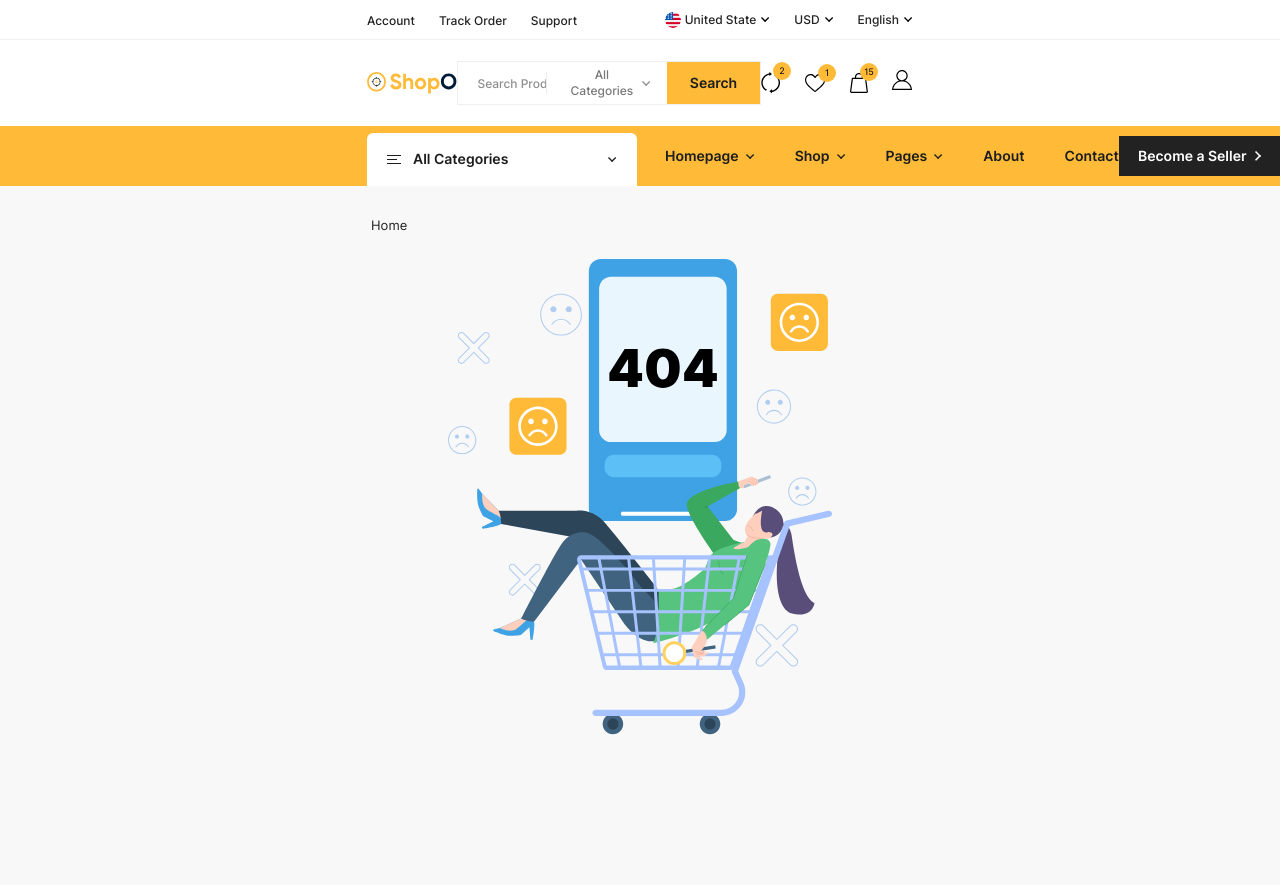
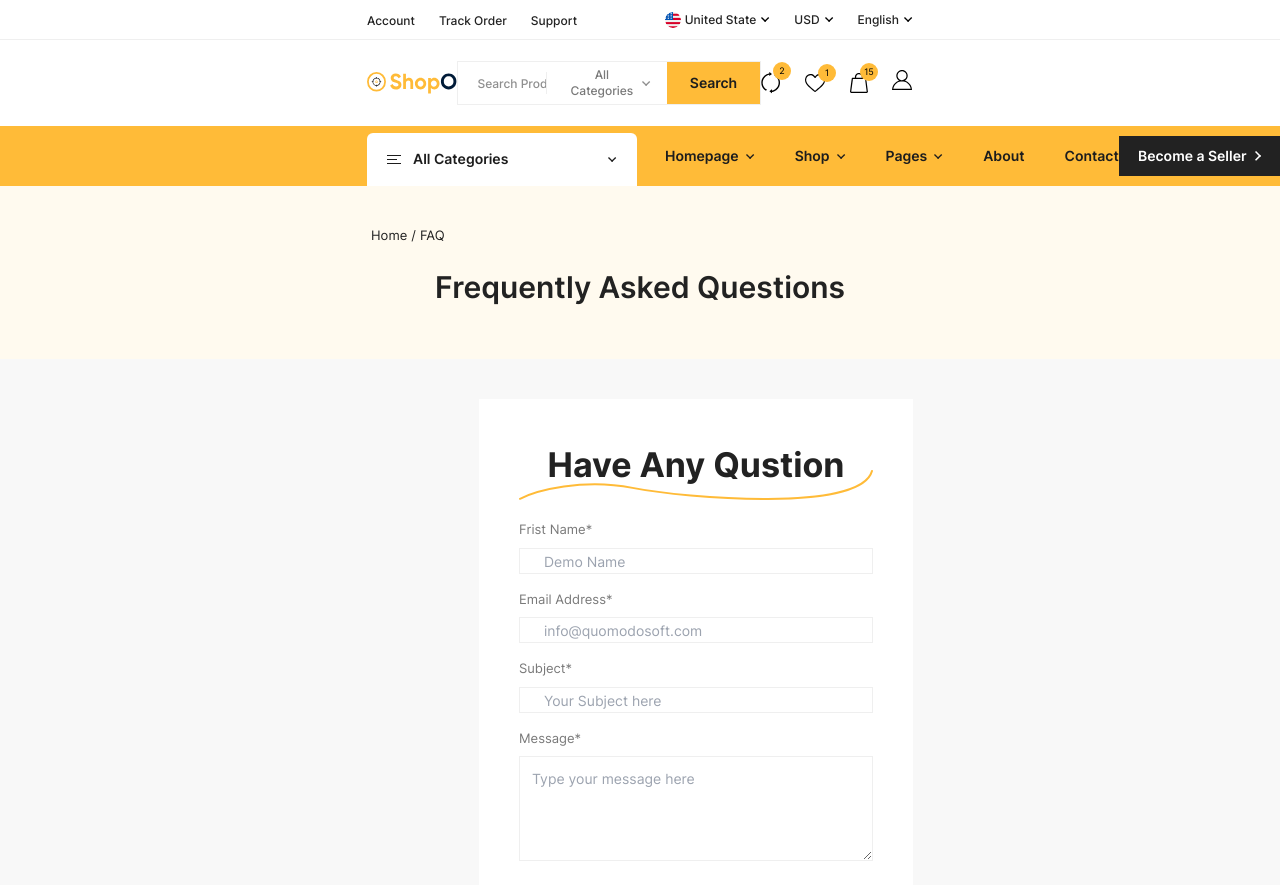
Before and after one commit to ifedayoagboola/bitsgiga-client, a React (Create React App) app: page /faq in a window 1280 px wide. Shown: the top 885 px of the page. Built offline with nearby package versions, Linux system fonts and the light colour scheme.

Commit message:
faq router added

```diff
--- a/src/Routers.js
+++ b/src/Routers.js
@@ -6,6 +6,7 @@ import Blog from "./components/Blogs/Blog.jsx";
 import CardPage from "./components/CartPage";
 import CheakoutPage from "./components/CheakoutPage";
 import Contact from "./components/Contact";
+import Faq from "./components/Faq";
 import FlashSale from "./components/FlashSale";
 import FourZeroFour from "./components/FourZeroFour";
 import Home from "./components/Home";
@@ -36,6 +37,7 @@ export default function Routers() {
       <Route exact path="/blogs/blog" element={<Blog />} />
       <Route exact path="/tracking-order" element={<TrackingOrder />} />
       <Route exact path="/contact" element={<Contact />} />
+      <Route exact path="/faq" element={<Faq />} />
       <Route exact path="/privacy-policy" element={<PrivacyPolicy />} />
       <Route exact path="*" element={<FourZeroFour />} />
     </Routes>
--- /dev/null
+++ b/src/components/Faq/index.jsx
@@ -0,0 +1,93 @@
+import InputCom from "../Helpers/InputCom";
+import PageTitle from "../Helpers/PageTitle";
+import Layout from "../Partials/Layout";
+
+export default function Faq() {
+  return (
+    <Layout childrenClasses="pt-0 pb-0">
+      <div className="faq-page-wrapper w-full mb-10">
+        <div className="page-title w-full">
+          <PageTitle
+            title="Frequently Asked Questions"
+            breadcrumb={[
+              { name: "home", path: "/" },
+              { name: "FAQ", path: "/faq" },
+            ]}
+          />
+        </div>
+      </div>
+      <div className="contact-wrapper w-full mb-10">
+        <div className="container-x mx-auto">
+          <div className="main-wrapper w-full flex space-x-[30px]">
+            <div className="w-1/2"></div>
+            <div className="flex-1 bg-white p-10">
+              <div className="title flex flex-col items-center">
+                <h1 className="text-[34px] font-bold text-qblack">
+                  Have Any Qustion
+                </h1>
+                <span className="-mt-5 block">
+                  <svg
+                    width="354"
+                    height="30"
+                    viewBox="0 0 354 30"
+                    fill="none"
+                    xmlns="http://www.w3.org/2000/svg"
+                  >
+                    <path
+                      d="M1 28.8027C17.6508 20.3626 63.9476 8.17089 113.509 17.8802C166.729 28.3062 341.329 42.704 353 1"
+                      stroke="#FFBB38"
+                      strokeWidth="2"
+                      strokeLinecap="round"
+                    />
+                  </svg>
+                </span>
+              </div>
+              <div className="inputs mt-5">
+                <div className="mb-4">
+                  <InputCom
+                    label="Frist Name*"
+                    placeholder="Demo Name"
+                    name="first_name"
+                    inputClasses="h-[50px]"
+                  />
+                </div>
+                <div className="mb-4">
+                  <InputCom
+                    label="Email Address*"
+                    placeholder="info@quomodosoft.com"
+                    name="email"
+                    inputClasses="h-[50px]"
+                  />
+                </div>
+                <div className="mb-4">
+                  <InputCom
+                    label="Subject*"
+                    placeholder="Your Subject here"
+                    name="subject"
+                    inputClasses="h-[50px]"
+                  />
+                </div>
+                <div className="mb-5">
+                  <h6 className="input-label text-qgray capitalize text-[13px] font-normal block mb-2 ">
+                    Message*
+                  </h6>
+                  <textarea
+                    placeholder="Type your message here"
+                    className="w-full h-[105px] focus:ring-0 focus:outline-none p-3 border border-qgray-border placeholder:text-sm"
+                  ></textarea>
+                </div>
+                <div>
+                  <a href="#">
+                    <div className="black-btn text-sm font-semibold w-full h-[50px] flex justify-center items-center">
+                      <span>Send Now</span>
+                    </div>
+                  </a>
+                </div>
+              </div>
+            </div>
+          </div>
+        </div>
+      </div>
+    </Layout>
+  );
+}
```
